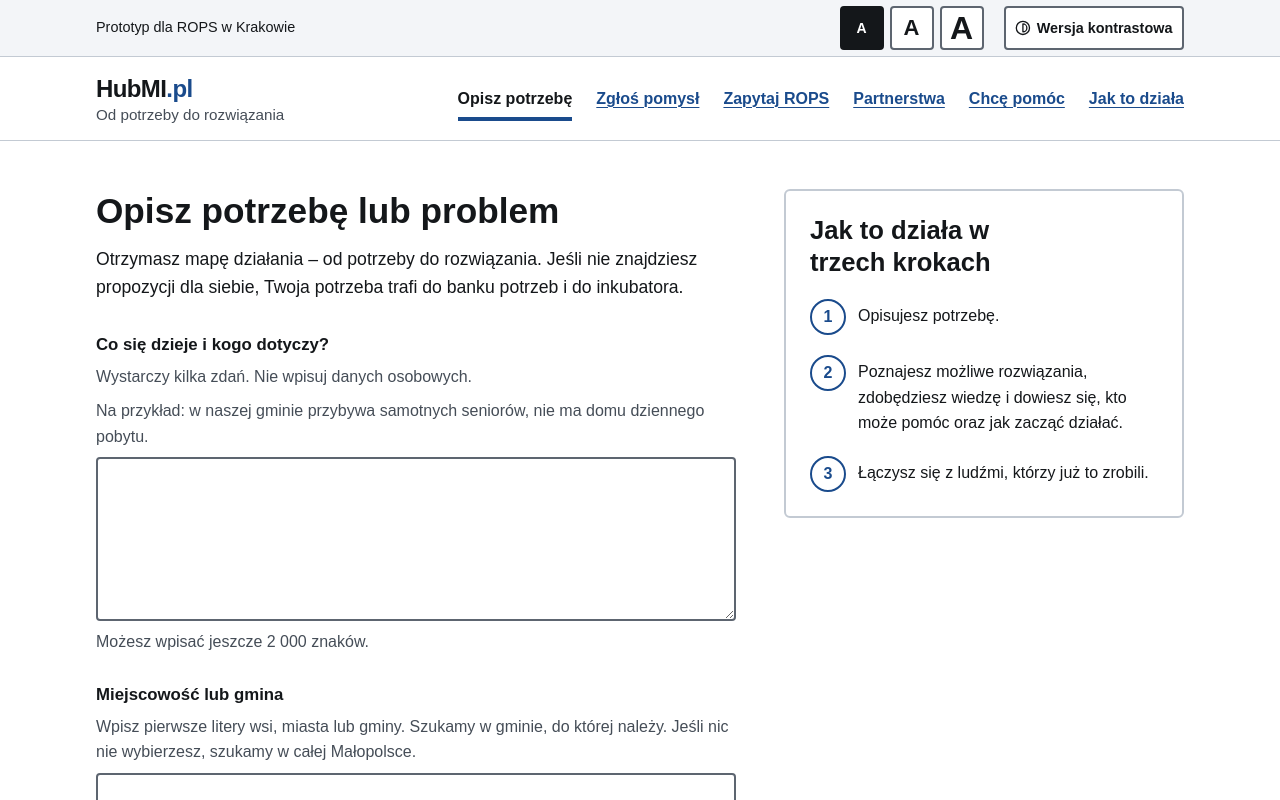
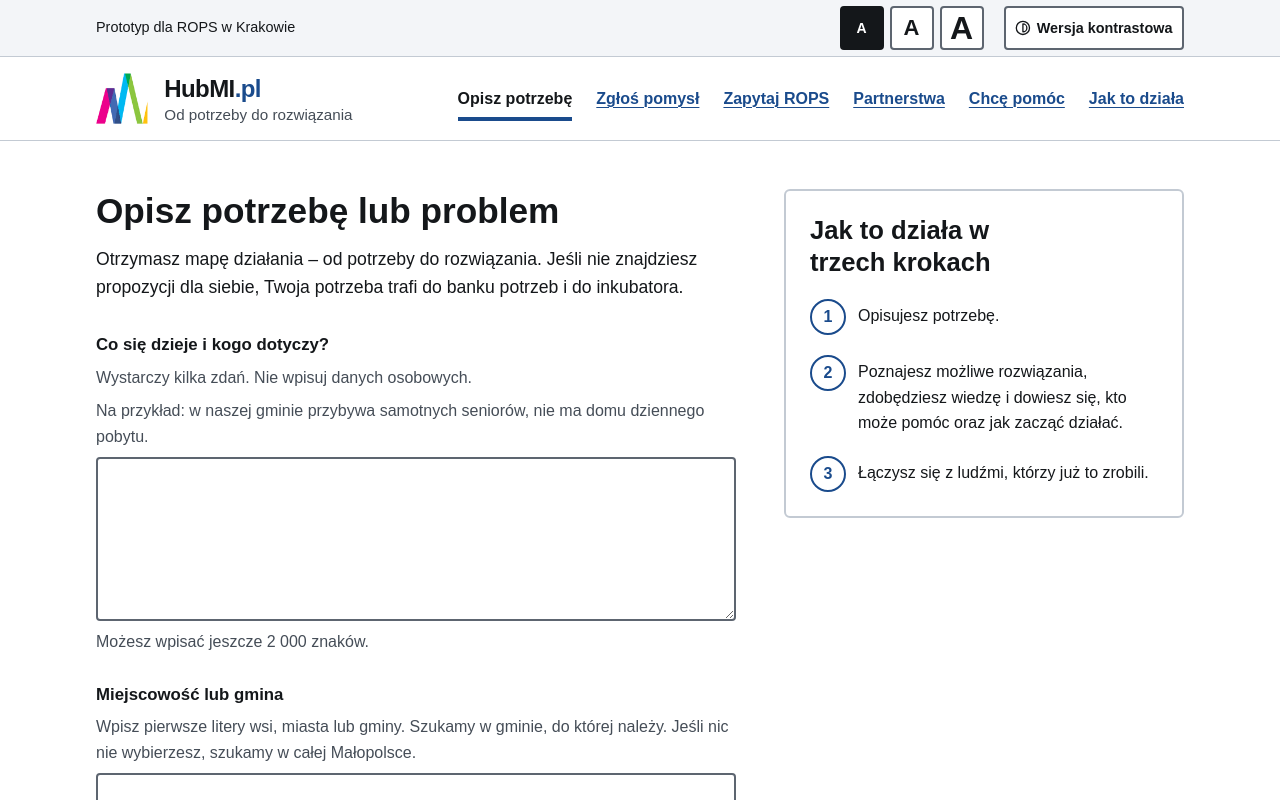
Before and after one commit to bobrovsky420/hackyeah2026, a Next.js app: page / in a window 1280 px wide. Shown: the top 800 px of the page. Built offline with nearby package versions, Linux system fonts and the light colour scheme; a web font is replaced by a local one.

Commit message:
Header: the Małopolska pictogram before the HubMI.pl block (pictogram alone, not cleared with the region's identity rules)

```diff
--- a/src/components/shell/site-header.tsx
+++ b/src/components/shell/site-header.tsx
@@ -25,7 +25,15 @@ export function SiteHeader() {
 
   return (
     <header className="border-b border-border bg-background">
-      <div className="mx-auto flex max-w-6xl flex-wrap items-center justify-between gap-x-8 gap-y-3 px-4 py-4 @3xl:px-8">
+      <div className="mx-auto flex max-w-6xl flex-wrap items-center justify-between gap-x-2 gap-y-3 px-4 py-4 @md:gap-x-8 @3xl:px-8">
+        <div className="flex items-center gap-2 @md:gap-4">
+          {/*
+            The mark of the Małopolska region, without its wordmark, before
+            the HubMI.pl block and as tall as it; smaller on a phone, so the
+            menu button stays on the same row.
+          */}
+          {/* eslint-disable-next-line @next/next/no-img-element */}
+          <img src="/malopolska-znak.png" alt={t("shell.malopolska")} width={92} height={90} className="h-8 w-auto @md:h-[3.2rem]" />
           <Link
             href="/"
             className="grid leading-tight text-foreground no-underline hover:text-foreground"
@@ -36,6 +44,7 @@ export function SiteHeader() {
             </span>
             <span className="text-[0.95rem] text-muted-foreground">{t("shell.tagline")}</span>
           </Link>
+        </div>
         <div className="no-print @6xl:hidden">
           <button
             type="button"
```
Also changed, not shown: messages/pl.json, public/malopolska-znak.png (added). Lines whose indentation alone changed are shown as unchanged.
